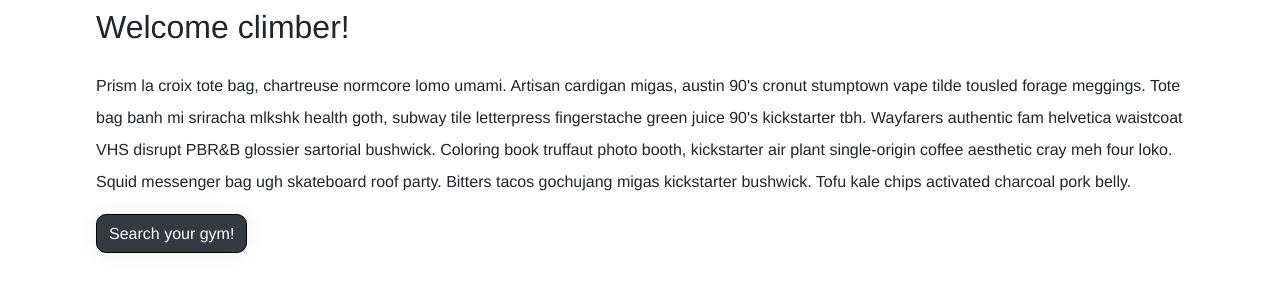
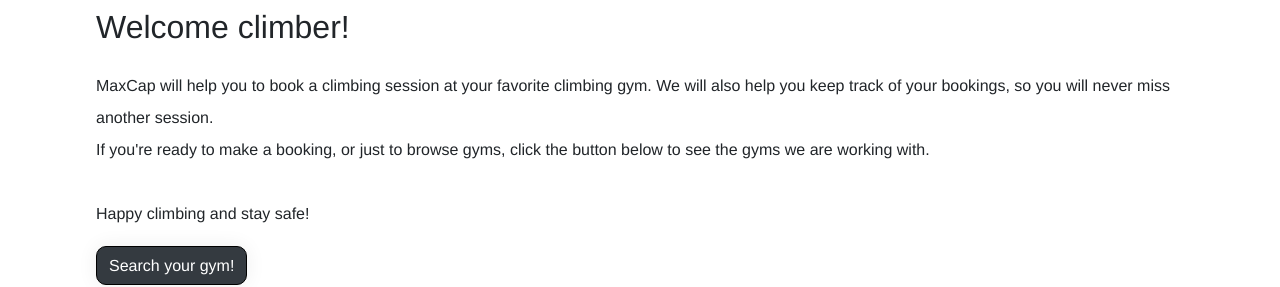
Before and after one commit to Cherfez/MaxCap-client, a React (Create React App) app: page / in a window 1280 px wide. Shown: the part 358-645 px from the top of the page. Built offline with nearby package versions, Linux system fonts and the light colour scheme; no server answers; the HTML template or start-up script is replaced by a standard one.

Commit message:
minor change to wake server up quicker

```diff
--- a/src/pages/Gyms.js
+++ b/src/pages/Gyms.js
@@ -1,5 +1,5 @@
 import React, { useState, useEffect } from "react";
-import { useDispatch, useSelector } from "react-redux";
+import { useSelector, useDispatch } from "react-redux";
 
 import Gym from "../components/Gym/index";
 import { selectGyms } from "../store/gym/selectors";
@@ -42,12 +42,10 @@
       <div className="containerr">
         <div className="intro">
           <p>
-            Prism la croix tote bag, chartreuse normcore lomo umami. Artisan
-            cardigan migas, austin 90's cronut stumptown vape tilde tousled
-            forage meggings. Tote bag banh mi sriracha mlkshk health goth,
-            subway tile letterpress fingerstache green juice 90's kickstarter
-            tbh. Wayfarers authentic fam helvetica waistcoat VHS disrupt PBR&B
-            glossier sartorial bushwick.
+            Underneat you will find all the climbing gyms that work with MaxCap
+            as their primary booking system. <br />
+            To check availability and book a session please select a climbing
+            gym. To filter gyms out you can use the search bar below.
           </p>
         </div>
 
--- a/src/pages/Homepage.js
+++ b/src/pages/Homepage.js
@@ -1,9 +1,16 @@
-import React from "react";
+import React, { useEffect } from "react";
+import { useDispatch } from "react-redux";
+import { fetchGyms } from "../store/gym/actions";
 import { Link } from "react-router-dom";
 
 import Jumbotron from "react-bootstrap/Jumbotron";
 
 export default function Homepage() {
+  const dispatch = useDispatch();
+  useEffect(() => {
+    dispatch(fetchGyms());
+  }, [dispatch]);
+
   return (
     <div id="homepage">
       <Jumbotron fluid>
@@ -12,15 +19,13 @@
       <div className="containerr">
         <h2>Welcome climber!</h2>
         <p>
-          Prism la croix tote bag, chartreuse normcore lomo umami. Artisan
-          cardigan migas, austin 90's cronut stumptown vape tilde tousled forage
-          meggings. Tote bag banh mi sriracha mlkshk health goth, subway tile
-          letterpress fingerstache green juice 90's kickstarter tbh. Wayfarers
-          authentic fam helvetica waistcoat VHS disrupt PBR&B glossier sartorial
-          bushwick. Coloring book truffaut photo booth, kickstarter air plant
-          single-origin coffee aesthetic cray meh four loko. Squid messenger bag
-          ugh skateboard roof party. Bitters tacos gochujang migas kickstarter
-          bushwick. Tofu kale chips activated charcoal pork belly.{" "}
+          MaxCap will help you to book a climbing session at your favorite
+          climbing gym. We will also help you keep track of your bookings, so
+          you will never miss another session. <br />
+          If you're ready to make a booking, or just to browse gyms, click the
+          button below to see the gyms we are working with. <br />
+          <br />
+          Happy climbing and stay safe!
         </p>
         <Link to="/gyms">
           <button>Search your gym!</button>
```
